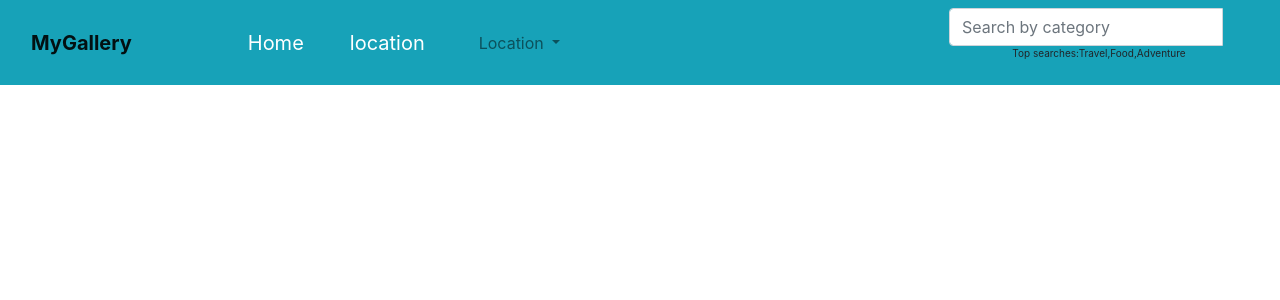
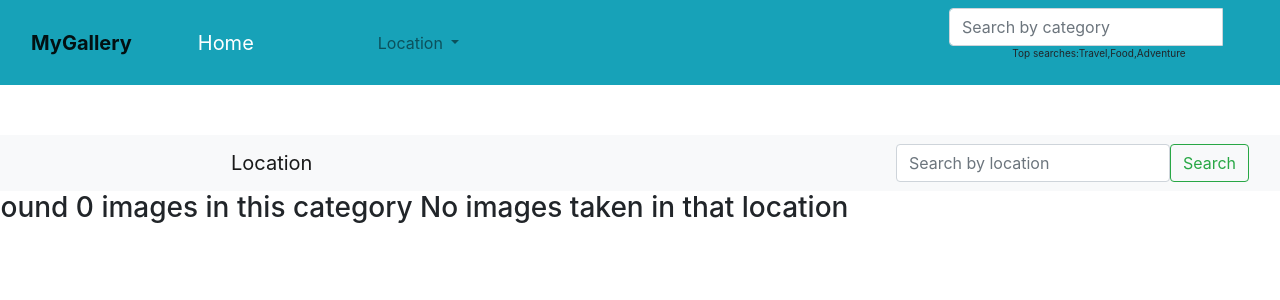
Before and after one commit to melodytowett/My-Gallery, a Django app: page /location/ in a window 1280 px wide. Shown: the top 300 px of the page. Run offline with Django 4.2, Linux system fonts and the light colour scheme; data that the repository does not hold is empty; some libraries are stand-ins or nearby versions.

Commit message:
display image by location

```diff
--- a/photos/models.py
+++ b/photos/models.py
@@ -56,6 +56,6 @@ class Image(models.Model):
         return photos
 
     @classmethod
-    def find_by_location(cls,location):
-        photos = cls.objects.filter(location__name__in= location)
+    def find_by_location(cls,search_by_location):
+        photos = cls.objects.filter(location__name__in= search_by_location)
         return photos
--- a/photos/templates/all-photos/base.html
+++ b/photos/templates/all-photos/base.html
@@ -25,6 +25,5 @@
      <script src=" {% static 'css/script.js' %} "></script>
         {% endblock %}
     {% endblock %}
-
 </body>
 </html>
--- a/photos/templates/all-photos/location.html
+++ b/photos/templates/all-photos/location.html
@@ -1,8 +1,25 @@
 {% extends 'all-photos/base.html' %}
 {% block content %}
 {{ block.super }}
-<div class="container">
-       <div class="row">
+<nav class="navbar navbar-light bg-light" style="margin-top: 50px;">
+  <div class="container-fluid">
+    <a class="navbar-brand" style="margin-left: 200px;">Location</a>
+    <form class="d-flex">
+      <input class="form-control me-2" type="search" placeholder="Search by location" aria-label="Search">
+      <button class="btn btn-outline-success" type="submit">Search</button>
+    </form>
+  </div>
+</nav>
+
+  <div class="row">
+        {% if photos %}
+        <h3>Found {{photos|length}} of searched term {{message}} </h3>
+        {%else%}
+        <h3>Found 0 images in this category {{message}} </h3>
+        {% endif %}
+    </div>
+    <div class="row">
+        {% if photos %}
         {% for photo in photos %}
           <div class="card" style="width: 30rem">
         <div class="card-header text-center"> <b>{{photo.name}}</b> </div>
@@ -13,13 +30,12 @@
           </h5>
           <p class="card-text">{{photo.description}}</p>
           <div class="card-footer text-muted">
-            <input type="text" value=" {{my_image.url}} " id="myImage" />
+            <input type="text" value=" {{photo.my_image.url}} " id="myImage" />
             <button onclick="myFunction">Copy image</button>
           </div>
         </div>
       </div>
        {% endfor %}
-
+        {% endif %}
     </div>
- {% endblock %}
-</div>
+{% endblock %}
--- a/photos/templates/navbar.html
+++ b/photos/templates/navbar.html
@@ -13,15 +13,13 @@
       <span class="navbar-toggler-icon"></span>
     </button>
     <div class="collapse navbar-collapse" id="navbarNavDropdown">
-      <ul class="navbar-nav" style="margin-left: 100px;">
+      <ul class="navbar-nav" style="margin-left: 50px;">
         <li class="nav-item">
            <a class="navbar-brand text-white" href="{% url 'index' %}" >Home</a>
         </li>
-        <li class="nav-item" style="margin-left: 30px;">
-         <a class="navbar-brand text-white" href="{% url 'location_results' %}" >location</a>
-        </li>
-        <li class="nav-item dropdown" style="margin-left: 30px;">
-          <a class="nav-link dropdown-toggle" href="#" id="navbarDropdownMenuLink" role="button" data-bs-toggle="dropdown" aria-expanded="false">
+
+        <li class="nav-item dropdown" style="margin-left: 100px;">
+          <a class="nav-link dropdown-toggle" href=" {% url 'location_results' %} " id="navbarDropdownMenuLink" role="button" data-bs-toggle="dropdown" aria-expanded="false">
             Location
           </a>
           <ul class="dropdown-menu" aria-labelledby="navbarDropdownMenuLink">
--- a/photos/views.py
+++ b/photos/views.py
@@ -26,8 +26,14 @@ def search_results(request):
 def location_results(request):
     ''''''
     locations = Location.objects.all()
-    photos = Image.find_by_location(locations)
-    return render(request,'all-photos/location.html', {"photos":photos,"locations":locations,})
+    if 'phot'in request.GET and request.GET["photo"]:
+        search_by_location = request.GET.get("photo")
+        images_found = Image.find_by_location(search_by_location)
+        message = f"{search_by_location}"
+        return render(request,'all-photos/location.html', {"photos":images_found,"locations":locations,})
+    else:
+        message = "No images taken in that location"
+        return render(request,'all-photos/location.html',{"message":message})
 
 def photo(request,photo_id):
     try:
```
Also changed, not shown: photos/templates/index.html (+26 -7 lines), static/css/base.css (added, +34 -0 lines), Readme.md (added).
